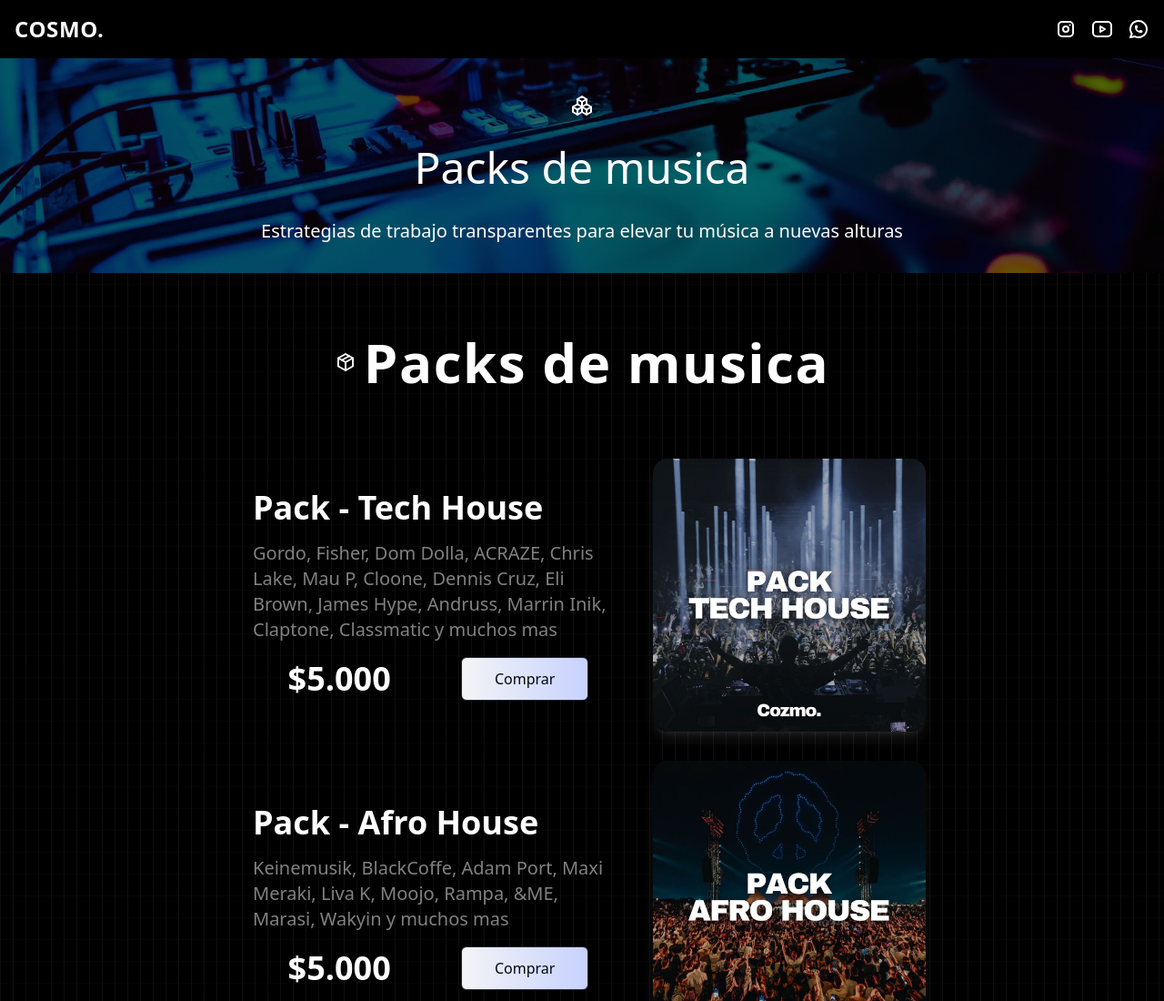
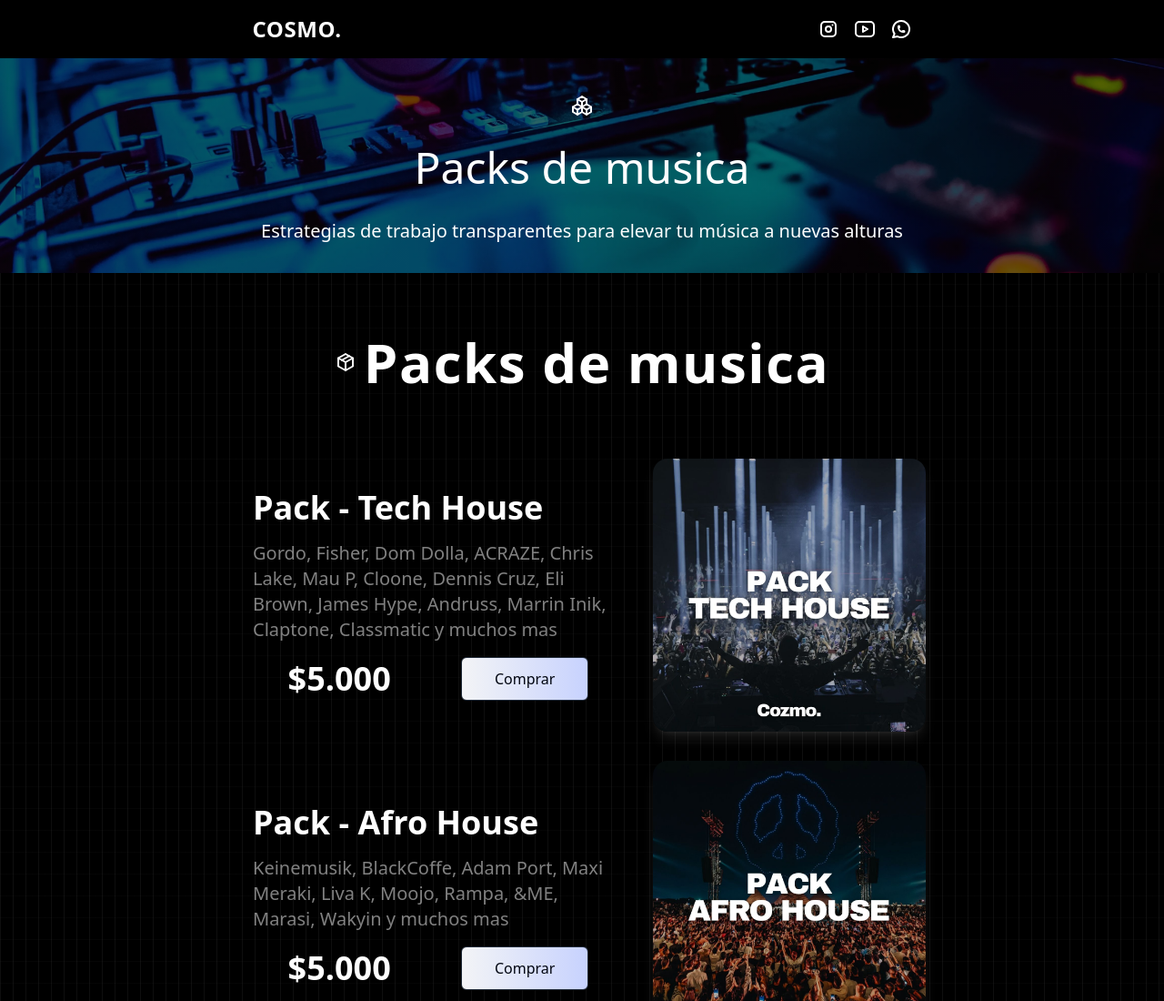
Before and after one commit to T0MASG0MEZ/COSMO., an Astro site: page / in a window 1280 px wide. Shown: the top 1100 px of the page at 91% size. Built offline with nearby package versions, Linux system fonts and the light colour scheme; Astro itself is replaced by a stand-in of ours.

Commit message:
fix bug navbar

```diff
--- a/src/layouts/Nav.astro
+++ b/src/layouts/Nav.astro
@@ -4,7 +4,7 @@ import Whatsapp from "../components/icons/whatsapp.astro";
 import Youtube from "../components/icons/youtube.astro";
 ---
 
-<nav class="flex items-center justify-between p-4 fixed z-50 w-full bg-black">
+<nav class="flex items-center justify-around p-4 fixed z-50 w-full bg-black">
     <div>
         <a
             href="#inicio"
```
